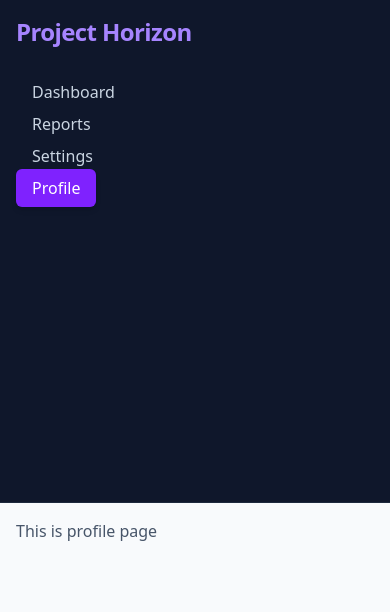
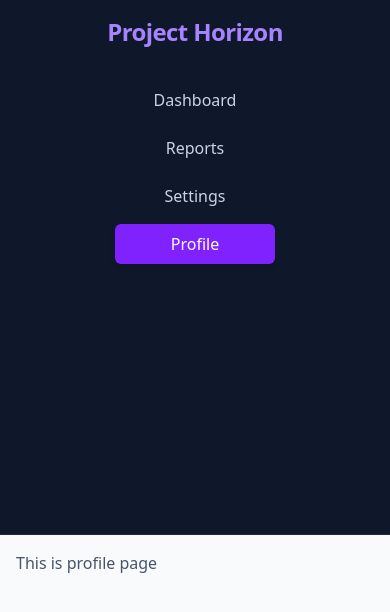
Before and after one commit to CrimsonUnicorn/Project-Horizon, a React (Vite) app in the folder horizon/: page /profile in a window 390 px wide. Shown: the top 612 px of the page. Built offline with nearby package versions, Linux system fonts and the light colour scheme.

Commit message:
responsiveness nav

```diff
--- a/horizon/src/components/Sidebar/Sidebar.tsx
+++ b/horizon/src/components/Sidebar/Sidebar.tsx
@@ -10,16 +10,16 @@ const navigation = [
 function Sidebar() {
   return (
     <aside className="w-full border-b border-slate-800 bg-slate-900 p-4 text-white sm:p-5 md:min-h-screen md:w-[260px] md:border-b-0 md:border-r">
-      <h1 className="mb-8 text-2xl font-bold tracking-tight text-violet-400">Project Horizon</h1>
+      <h1 className="mb-8 text-center text-2xl font-bold tracking-tight text-violet-400 md:text-left">Project Horizon</h1>
 
       <nav>
-        <ul className="space-y-2">
+        <ul className="mt-6 flex flex-col items-center space-y-2 md:items-stretch">
           {navigation.map((item) => (
             <li key={item.id}>
               <NavLink
                 to={item.path}
                 className={({ isActive }) =>
-                  `w-full rounded-md px-4 py-2 text-left transition-colors ${
+                  `block w-40 rounded-md px-4 py-2 text-center transition-colors md:w-full md:text-left ${
                     isActive
                       ? "bg-violet-600 text-white shadow-md"
                       : "text-slate-300 hover:bg-slate-800 hover:text-white transition-colors duration-200"
```
